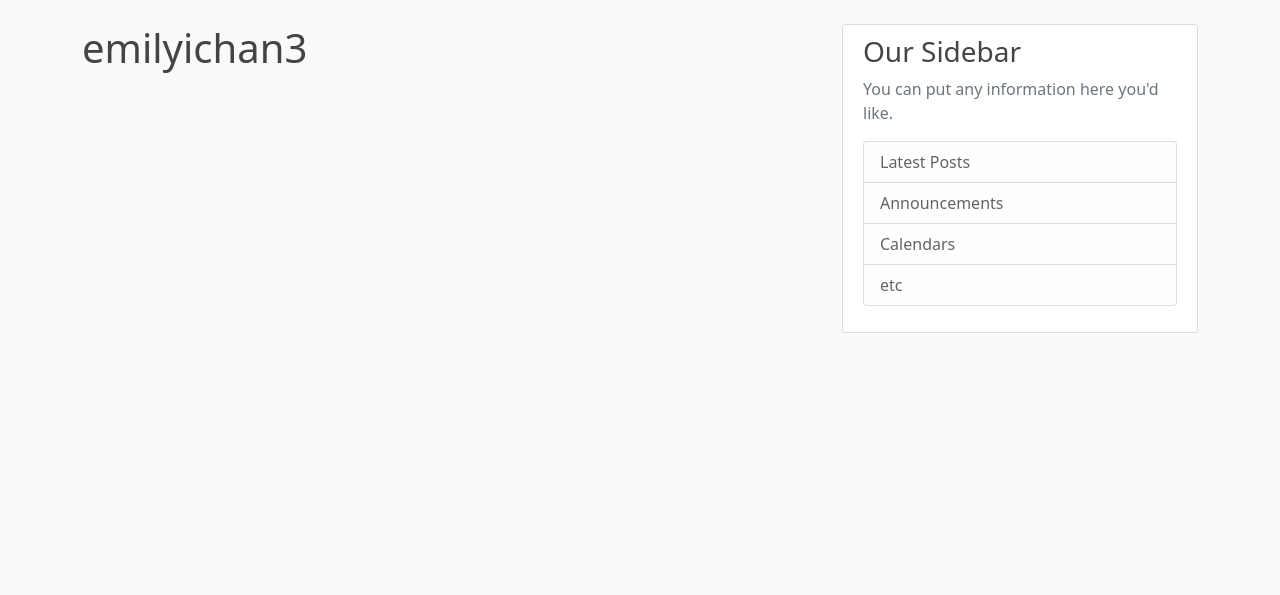
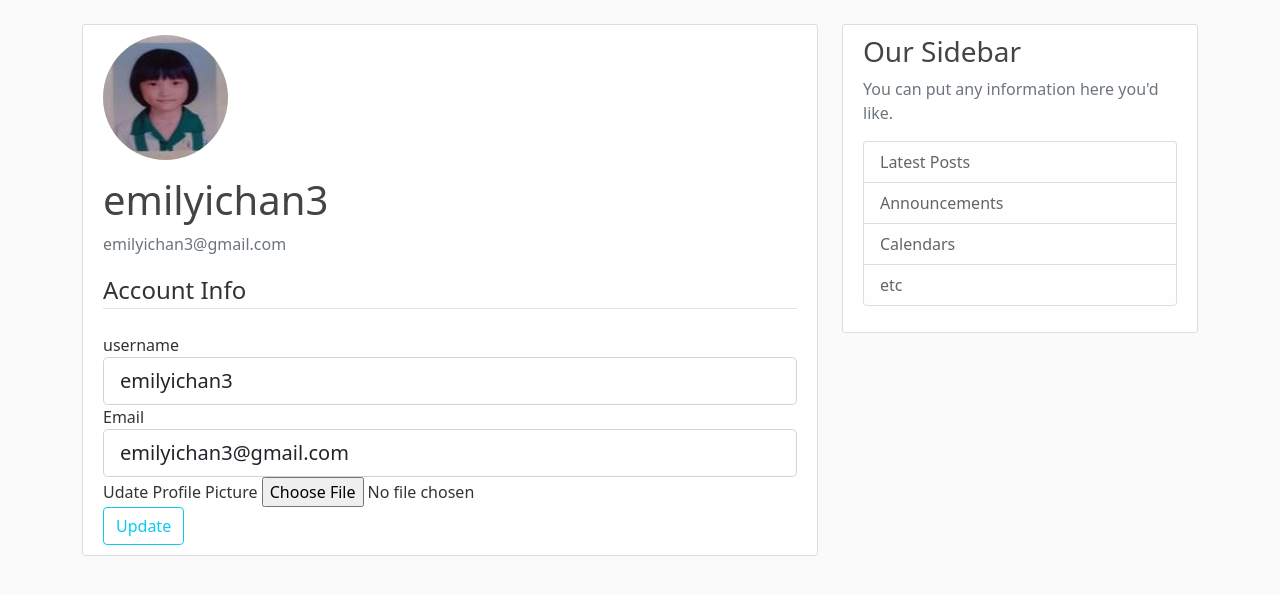
Before and after one commit to emilyichan3/Environments, a Flask app: page /account in a window 1280 px wide. Shown: the part 56-651 px from the top of the page. Run offline with Flask 2, Linux system fonts and the light colour scheme; a user stored in the database is signed in; some libraries are stand-ins or nearby versions.

Commit message:
User Account and Profile Picture

```diff
--- a/flaskApp_env/flaskapp_env/forms.py
+++ b/flaskApp_env/flaskapp_env/forms.py
@@ -1,4 +1,6 @@
 from flask_wtf import FlaskForm
+from flask_wtf.file import FileField, FileAllowed
+from flask_login import current_user
 from wtforms import StringField, PasswordField, SubmitField, BooleanField
 from wtforms.validators import DataRequired, Length, Email, EqualTo, ValidationError
 from flaskapp_env.modules import User
@@ -31,3 +33,24 @@ class LoginForm(FlaskForm):
                         validators=[DataRequired()])
     remember = BooleanField('Remember Me')
     submit = SubmitField('Login')
+
+class UpdateAccountForm(FlaskForm):
+    username = StringField('username',
+                        validators=[DataRequired(), Length(min=8, max=20)])
+    email = StringField('Email',
+                        validators=[DataRequired(), Email()])
+    picture = FileField('Udate Profile Picture', validators=[FileAllowed(['jpg','png'])])
+
+    submit = SubmitField('Update')
+
+    def validate_username(self, username):
+        if username.data != current_user.username:
+            user = User.query.filter_by(username=username.data).first()
+            if user:
+                raise ValidationError('That username is taken. Please choose a different one.')
+
+    def validate_email(self, email):
+        if email.data != current_user.email:
+            user = User.query.filter_by(email=email.data).first()
+            if user:
+                raise ValidationError('That email is taken. Please choose a different one.')
--- a/flaskApp_env/flaskapp_env/routes.py
+++ b/flaskApp_env/flaskapp_env/routes.py
@@ -1,8 +1,11 @@
+import os
+import secrets
+from PIL import Image #pip install Pillow
 from flask import flash, redirect, render_template, url_for, request
+from flask_login import login_user, current_user, logout_user, login_required
 from flaskapp_env import app, db, bcrypt
-from flaskapp_env.forms import RegistrationForm, LoginForm
+from flaskapp_env.forms import RegistrationForm, LoginForm, UpdateAccountForm
 from flaskapp_env.modules import User, Post
-from flask_login import login_user, current_user, logout_user, login_required
 
 recipes = [
     {
@@ -59,14 +62,43 @@ def login():
             flash('Login Unsuccessful. Pleach check email and password!','danger')
     return render_template('login.html', title='Login', form=form)
 
-
 @app.route('/logout')
 def logout():
     logout_user()
     return redirect(url_for('home'))
 
+def save_picture(form_picture):
+    random_hex = secrets.token_hex(8)
+    #使用 splitext區分檔案名稱和類型，最前面的_代表 "忽略回傳的第一個值"
+    _, f_ext = os.path.splitext(form_picture.filename)
+    #重新命名檔名為8字元的亂數，但維持相同的副檔名
+    picture_fn = random_hex + f_ext
+    #新的檔案路徑
+    picture_path = os.path.join(app.root_path, 'static\profile_pics', picture_fn)
+    #re-size the picture (from Pillow package)
+    output_size = (125, 125)
+    i = Image.open(form_picture)
+    i.thumbnail(output_size)
+    i.save(picture_path)
 
-@app.route('/account')
+    return picture_fn
+
+@app.route('/account', methods=['GET', 'POST'])
 @login_required
 def account():
-    return render_template('account.html', title='Account')
+    form = UpdateAccountForm()
+    if form.validate_on_submit():
+        if form.picture.data:
+            picture_file = save_picture(form.picture.data)
+            current_user.image_file = picture_file
+        current_user.username = form.username.data
+        current_user.email = form.email.data
+        db.session.commit()
+        flash('Your account has been updated!', 'success')
+        return redirect(url_for('account'))
+    elif request.method == 'GET':
+        form.username.data = current_user.username
+        # form.XXXX 指label，內容的話要.data
+        form.email.data = current_user.email
+    image_file = url_for('static', filename='profile_pics/' + current_user.image_file)
+    return render_template('account.html', title='Account', image_file=image_file, form=form)
--- a/flaskApp_env/flaskapp_env/templates/account.html
+++ b/flaskApp_env/flaskapp_env/templates/account.html
@@ -1,4 +1,58 @@
 {% extends "layout.html" %}
 {% block content %}
-    <h1>{{ current_user.username }}</h1>
+    <div class="content-section">
+        <div class="media">
+        <img class="rounded-circle account-img" src="{{ image_file }}">
+        <div class="media-body">
+            <h2 class="account-heading">{{ current_user.username }}</h2>
+            <p class="text-secondary">{{ current_user.email }}</p>
+        </div>
+        </div>
+        <form method="POST" action="" enctype="multipart/form-data">
+            {{ form.hidden_tag() }}
+            <fieldset class="form-group">
+                <legend class="border-bottom mb-4">Account Info</legend>
+                <div class="form-group">
+                    {{ form.username.label(class="form-control-label") }}
+
+                    {% if form.username.errors %}
+                        {{ form.username(class="form-control form-control-lg is-invalid") }}
+                        <div class="invalid-feedback">
+                            {% for error in form.username.errors %}
+                                <span>{{ error }}</span>
+                            {% endfor %}
+                        </div>
+                    {% else %}
+                        {{ form.username(class="form-control form-control-lg") }}
+                    {% endif %}
+                </div>
+                <div class="form-group">
+                    {{ form.email.label(class="form-control-label") }}
+
+                    {% if form.email.errors %}
+                        {{ form.email(class="form-control form-control-lg is-invalid") }}
+                        <div class="invalid-feedback">
+                            {% for error in form.email.errors %}
+                                <span>{{ error }}</span>
+                            {% endfor %}
+                        </div>
+                    {% else %}
+                        {{ form.email(class="form-control form-control-lg") }}
+                    {% endif %}
+                </div>
+                <div class="form-group">
+                    {{ form.picture.label() }}
+                    {{ form.picture(class="form-control-file") }}
+                    {% if form.picture.errors %}
+                        {% for error in form.picture.errors %}
+                            <span class="text-danger">{{ error }}</span></br>
+                        {% endfor %}
+                    {% endif %}
+                </div>
+            </fieldset>
+            <div class="form-group">
+                {{ form.submit(class="btn btn-outline-info") }}
+            </div>
+        </form>
+    </div>
 {% endblock content %}
```
Also changed, not shown: flaskApp_env/flaskapp_env/cooklab.db, flaskApp_env/flaskapp_env/static/profile_pics/6e9114c2a2a2b2bd.jpg (added), flaskApp_env/flaskapp_env/static/profile_pics/default.jpg (added), flaskApp_env/flaskapp_env/static/profile_pics/emilyichan3.jpg (added), flaskApp_env/flaskapp_env/static/profile_pics/f49a3d48cbe70af3.jpg (added).
